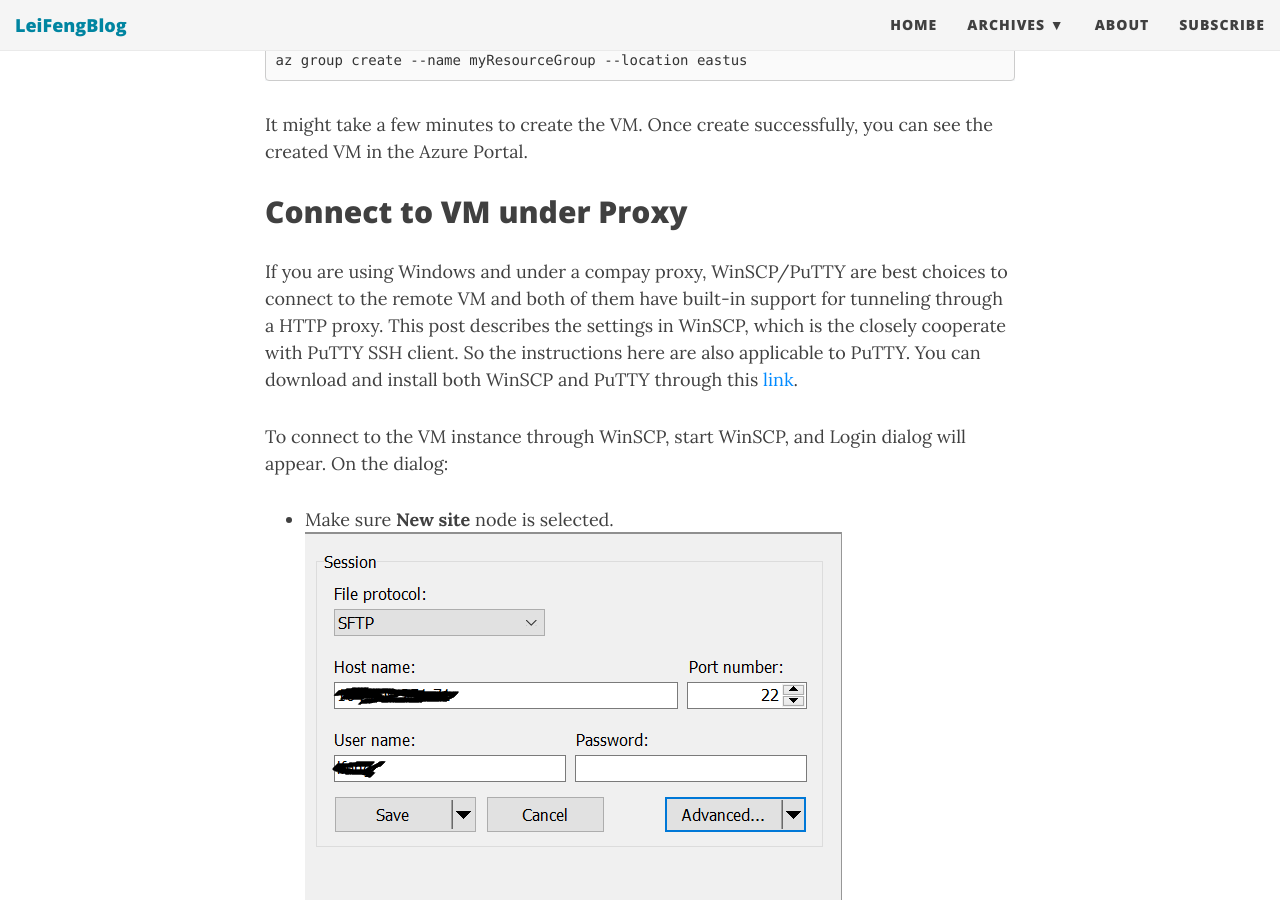
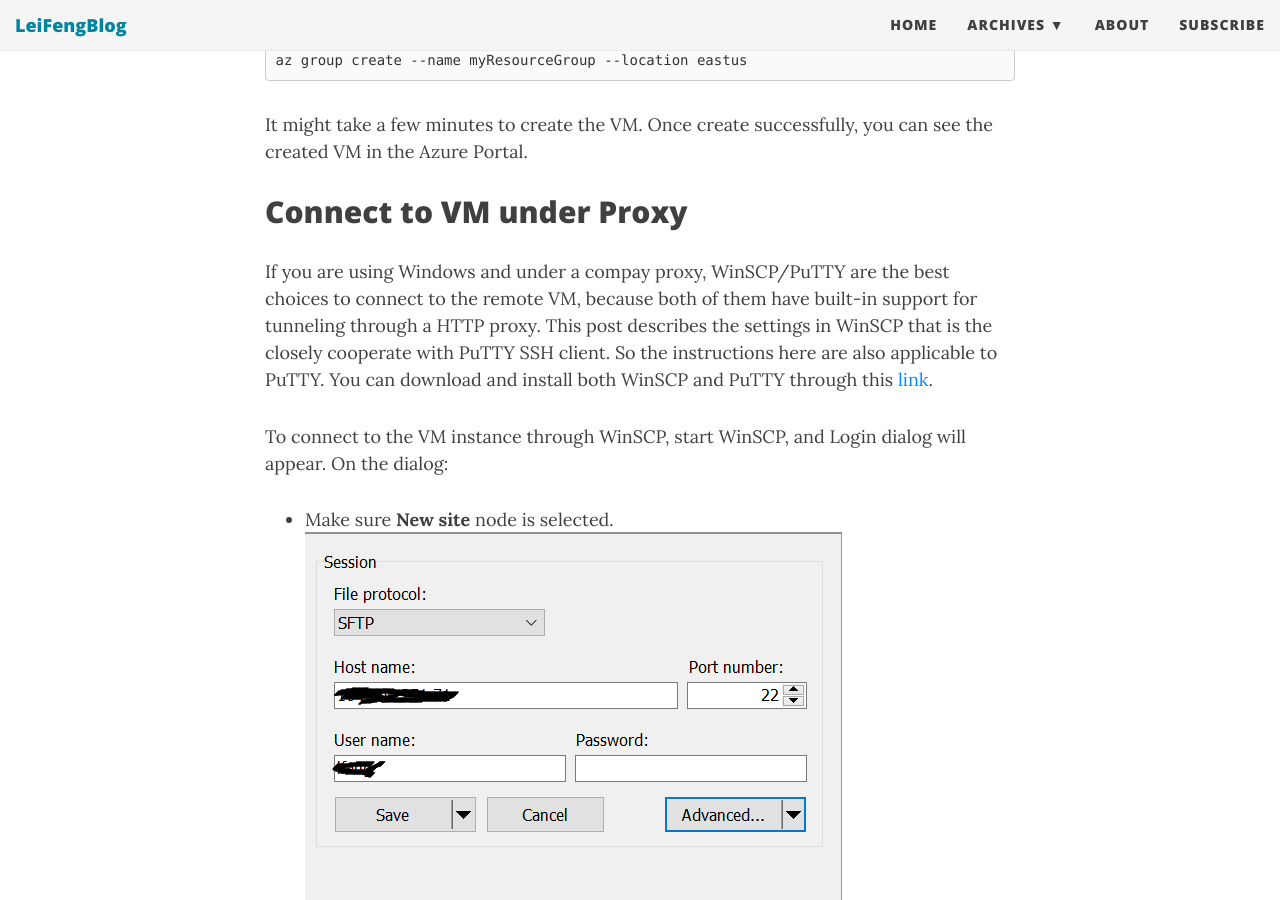
Before and after one commit to stonefl/stonefl.github.io, a Jekyll site: the page built from _posts/2020-10-01-create-and-connect-to-azure-vm-under-company-proxy.md, in a window 1280 px wide and 900 px high, scrolled down 2234 px. Built offline with Jekyll 4.4.1, drawn with Linux system fonts in a browser that asks for light colours; nearby versions of some CDN libraries; comment, search, counter and statistics services are not loaded.

Commit message:
Update 2020-10-01-create-and-connect-to-azure-vm-under-company-proxy.md

```diff
--- a/_posts/2020-10-01-create-and-connect-to-azure-vm-under-company-proxy.md
+++ b/_posts/2020-10-01-create-and-connect-to-azure-vm-under-company-proxy.md
@@ -47,7 +47,7 @@
 
 ## Connect to VM under Proxy
 
-If you are using Windows and under a compay proxy, WinSCP/PuTTY are best choices to connect to the remote VM and both of them have built-in support for tunneling through a HTTP proxy. This post describes the settings in WinSCP, which is the closely cooperate with PuTTY SSH client. So the instructions here are also applicable to PuTTY. You can download and install both WinSCP and PuTTY through this [link](https://winscp.net/eng/downloads.php).
+If you are using Windows and under a compay proxy, WinSCP/PuTTY are the best choices to connect to the remote VM, because both of them have built-in support for tunneling through a HTTP proxy. This post describes the settings in WinSCP that is the closely cooperate with PuTTY SSH client. So the instructions here are also applicable to PuTTY. You can download and install both WinSCP and PuTTY through this [link](https://winscp.net/eng/downloads.php).
 
 To connect to the VM instance through WinSCP, start WinSCP, and Login dialog will appear. On the dialog:
 
```
